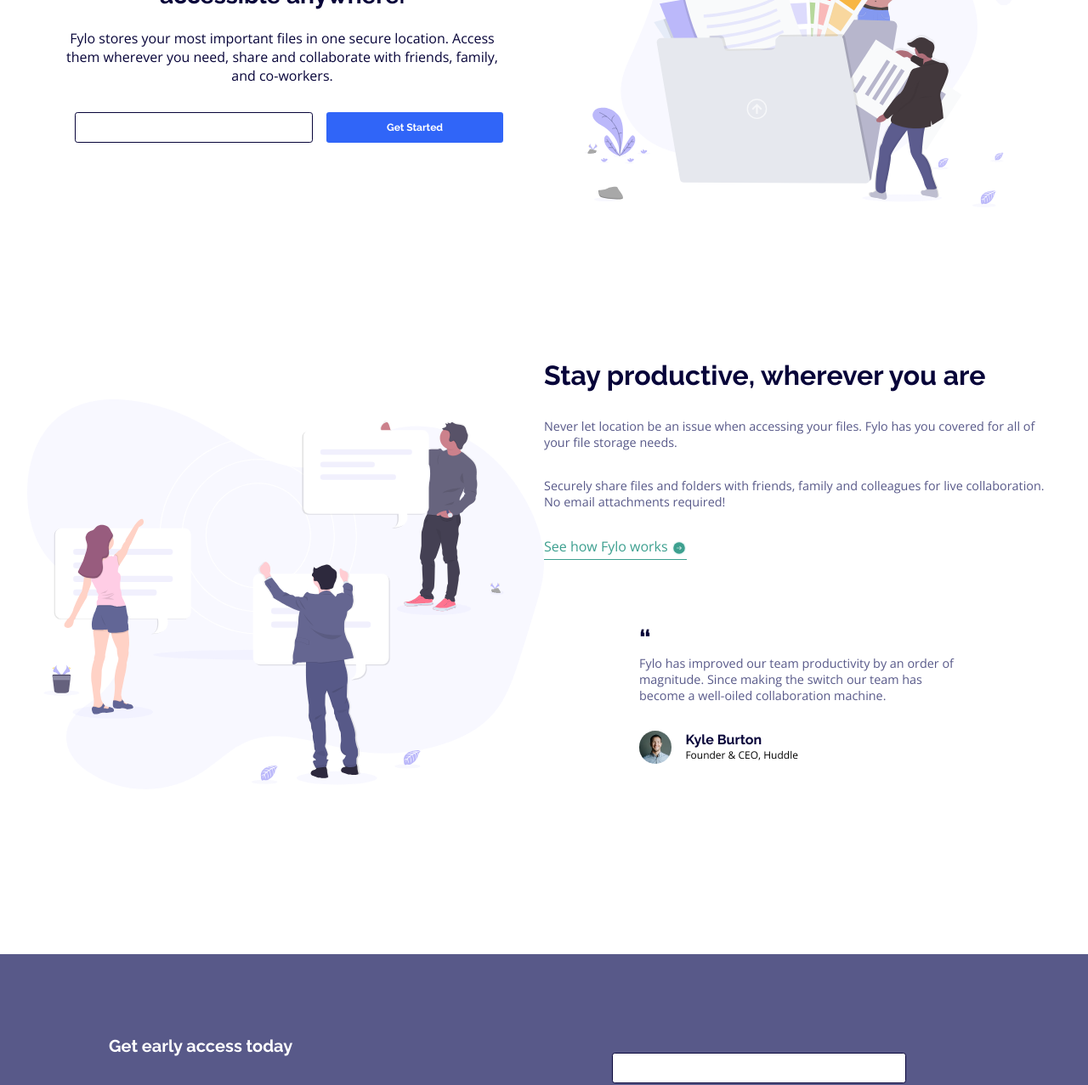
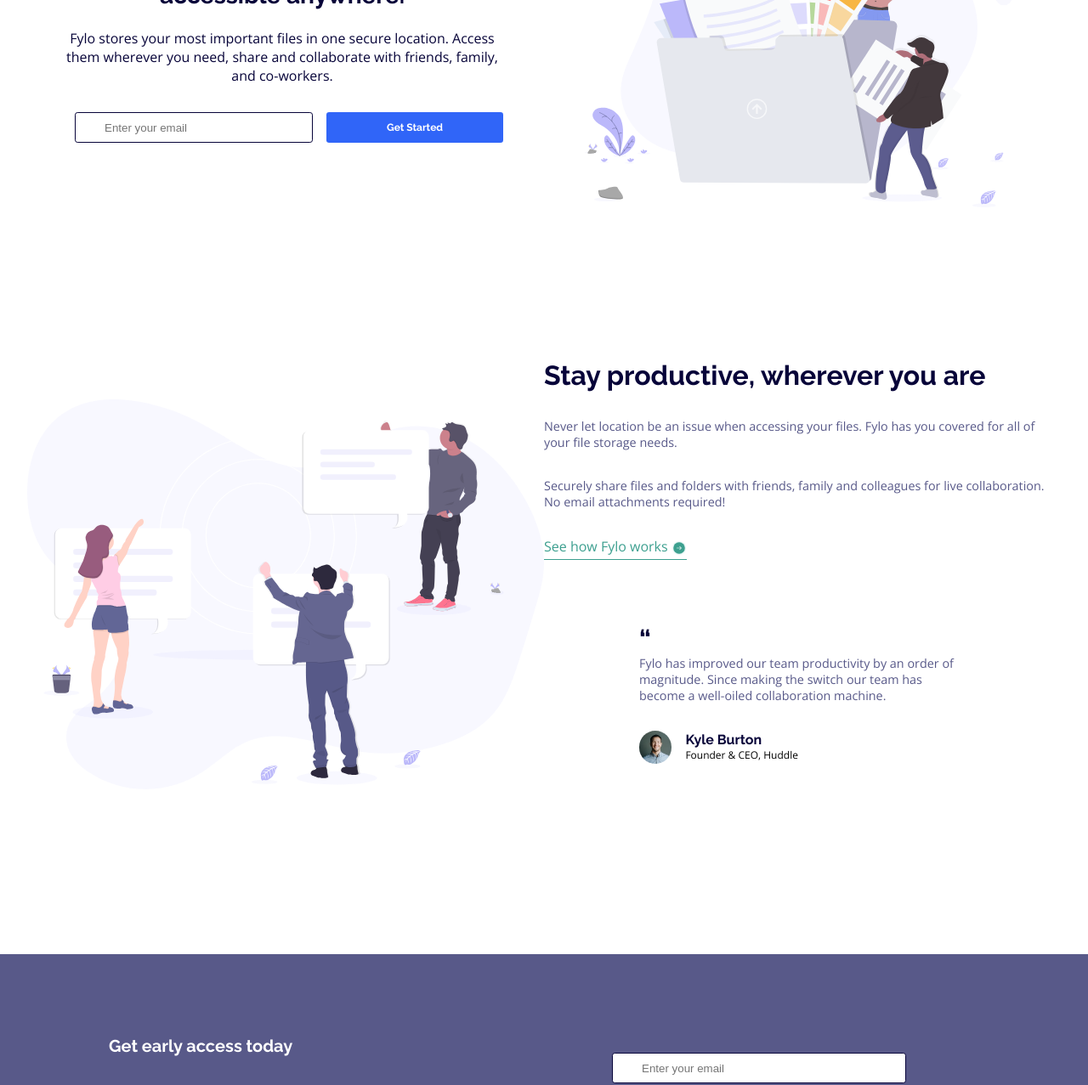
Before and after one commit to flquenano/fylo-landing-page-with-two-column-layout-master, a plain HTML site: page index.html in a window 1280 px wide. Shown: the part 320-1597 px from the top of the page at 85% size. Drawn offline with nearby package versions, Linux system fonts and the light colour scheme.

Commit message:
Placeholder added

```diff
--- a/index.html
+++ b/index.html
@@ -53,7 +53,7 @@
           and co-workers.
         </p>
         <div class="CTA">
-          <input type="text" />
+          <input type="text" placeholder="Enter your email" />
           <button class="heading btn">Get Started</button>
         </div>
       </div>
@@ -118,7 +118,7 @@
       </div>
 
       <div class="col">
-        <input type="text" class="txtbox" />
+        <input type="text" class="txtbox" placeholder="Enter your email" />
         <button class="btn">Get Started For Free</button>
       </div>
     </section>
--- a/style.css
+++ b/style.css
@@ -24,6 +24,10 @@
 
 input {
   border: 0;
+}
+
+input::placeholder {
+  padding-left: 2rem;
 }
 
 .heading {
```
